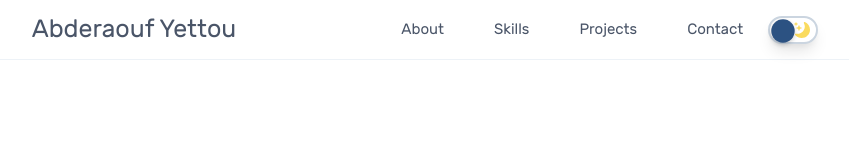
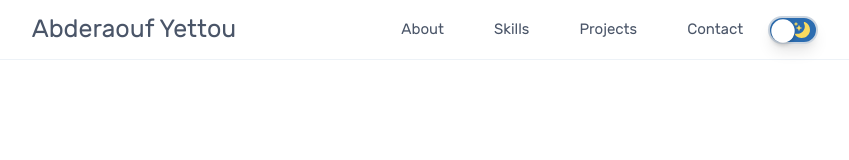
Before and after one commit to Abderyett/Portfolio, a React (Create React App) app: page / in a window 1280 px wide. Shown: the top 160 px of the page, without its empty margins (225-1074 px from the left). Built offline with nearby package versions, Linux system fonts and the light colour scheme; the HTML template or start-up script is replaced by a standard one.

Commit message:
modify toggle button

```diff
--- a/src/components/Toggle/Toggle.js
+++ b/src/components/Toggle/Toggle.js
@@ -1,6 +1,7 @@
 import React from 'react';
 import styled from 'styled-components';
 import moon from '../../images/moon_starts.svg';
+import sun from '../../images/sun.svg';
 import { color, shadow } from '../../utilities';
 
 import { useGlobalContext } from '../../context';
@@ -15,10 +16,10 @@ const Input = styled.input`
   width: 50px;
   height: 28px;
   appearance: none;
-  background-color: #fff;
-  background-image: url(${moon});
+  background-color: ${({ dark }) => (dark ? color.white : color.blue_700)};
+  background-image: ${({ dark }) => `url(${dark ? sun : moon})`};
   background-repeat: no-repeat;
-  background-position: center right 20%;
+  background-position: ${({ dark }) => (dark ? 'center left 20%' : 'center right 20%')};
   border-radius: 50px;
   box-shadow: inset 0 0 5px rgba(0, 0, 0, 0.2);
   transition: 0.5s ease all;
@@ -33,7 +34,7 @@ const Input = styled.input`
     width: 25.5px;
     height: 25.5px;
     border-radius: 20px;
-    background-color: ${({ dark }) => (dark ? color.white : color.blue_800)};
+    background-color: ${color.white};
     top: 0;
     left: ${(props) => (props.dark ? '21px' : 0)};
     transition: 0.3s ease all;
```
Also changed, not shown: src/images/sun.svg (added), 1 other file (tests, documents, lock files or other folders).
